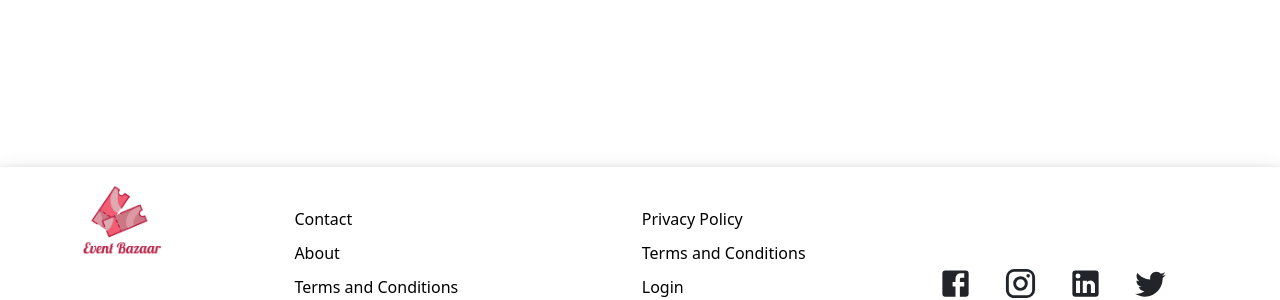
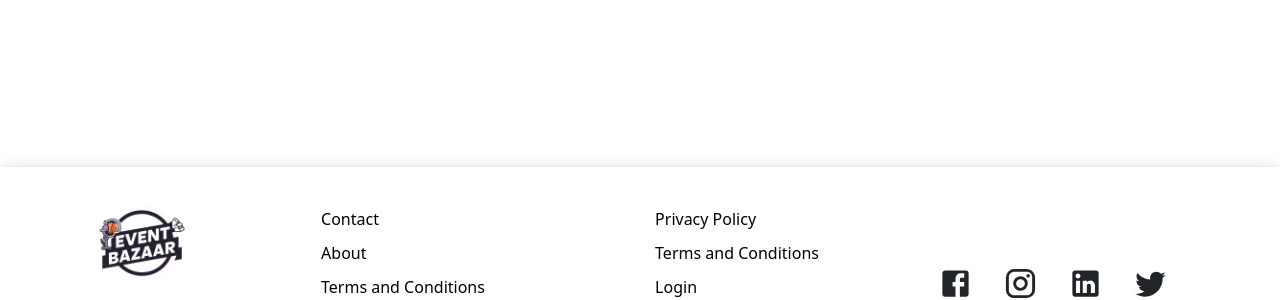
Before and after one commit to JawadAly/eventBazaar, a React (Vite) app: page / in a window 1280 px wide. Shown: the part 753-1053 px from the top of the page. Built offline with nearby package versions, Linux system fonts and the light colour scheme.

Commit message:
changed logo

```diff
--- a/src/App.css
+++ b/src/App.css
@@ -104,6 +104,10 @@ section{
   left: 0;
   right: 0;
 }
+.footerLogo{
+  width: 120px;
+  height: 120px;
+}
 .middleContent ul{
   list-style-type: none;
 }
@@ -129,7 +133,7 @@ section{
   top: 0;
   left: 0;
   right: 0;
-  background-color: transparent;
+  background-color: #bc2649;
   z-index: 1500;
   display: flex;
   align-items: center;
--- a/src/components/Footer.jsx
+++ b/src/components/Footer.jsx
@@ -9,7 +9,7 @@ const Footer = () => {
       <section className="footerSection p-3">
         <div className="container">
           <div className="footerFlexer d-flex  justify-content-between">
-            <div className="navLogo">
+            <div className="footerLogo">
                 <a href="#">
                   <img
                   src="/images/eventBazarLogo.png"
--- a/src/components/Preloader.jsx
+++ b/src/components/Preloader.jsx
@@ -33,8 +33,7 @@ const Preloader = () => {
                         <img src='/images/eventBazarLogo.png' alt='brandLogo' className='img-fluid'/>
                     </a>
                 </div>
-            <CircularProgress color="error"/>
-
+            <CircularProgress color="warning"/>
           </div>
         </Backdrop>
       </div>
```
Also changed, not shown: public/images/eventBazarLogo.png.
